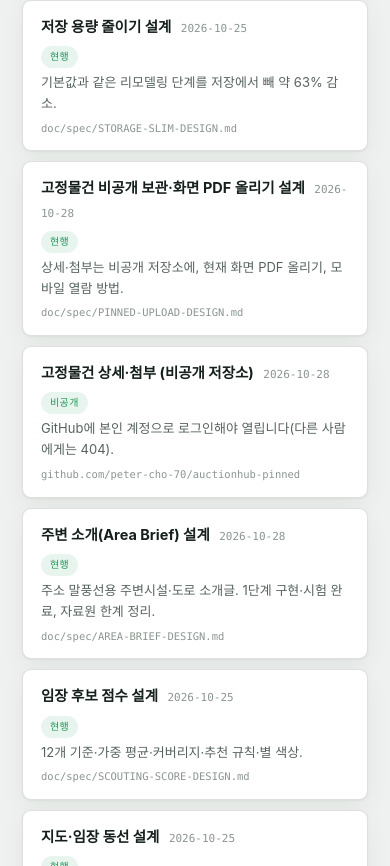
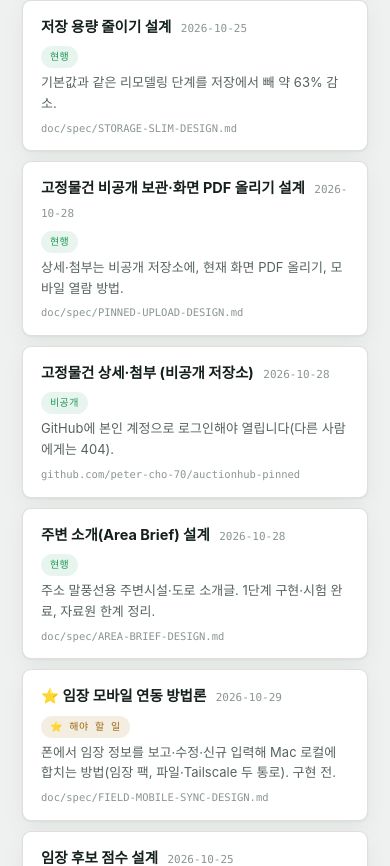
Before and after one commit to peter-cho-70/auctionhub-docs, a plain HTML site: page doc/index.html in a window 390 px wide. Shown: the part 1134-2000 px from the top of the page. Drawn offline with Linux system fonts and the light colour scheme.

Commit message:
docs: ⭐ 임장 모바일 연동 방법론 추가, STATUS·DEVLOG·UI 가이드 갱신

```diff
--- a/doc/index.html
+++ b/doc/index.html
@@ -175,6 +175,12 @@
         <span class="doc-desc">주소 말풍선용 주변시설·도로 소개글. 1단계 구현·시험 완료, 자료원 한계 정리.</span>
         <span class="doc-path">doc/spec/AREA-BRIEF-DESIGN.md</span>
       </a>
+      <a class="doc" href="viewer.html?file=spec/FIELD-MOBILE-SYNC-DESIGN.md" data-tags="임장 모바일 안드로이드 폰 동기화 팩 tailscale 해야할일 별표">
+        <span class="doc-title">⭐ 임장 모바일 연동 방법론 <span class="ver">2026-10-29</span></span>
+        <span class="chip plan">⭐ 해야 할 일</span>
+        <span class="doc-desc">폰에서 임장 정보를 보고·수정·신규 입력해 Mac 로컬에 합치는 방법(임장 팩, 파일·Tailscale 두 통로). 구현 전.</span>
+        <span class="doc-path">doc/spec/FIELD-MOBILE-SYNC-DESIGN.md</span>
+      </a>
       <a class="doc" href="viewer.html?file=spec/SCOUTING-SCORE-DESIGN.md" data-tags="임장 후보 점수 검색방향 별">
         <span class="doc-title">임장 후보 점수 설계 <span class="ver">2026-10-25</span></span>
         <span class="chip live">현행</span>
```
Also changed, not shown: 4 other files.
